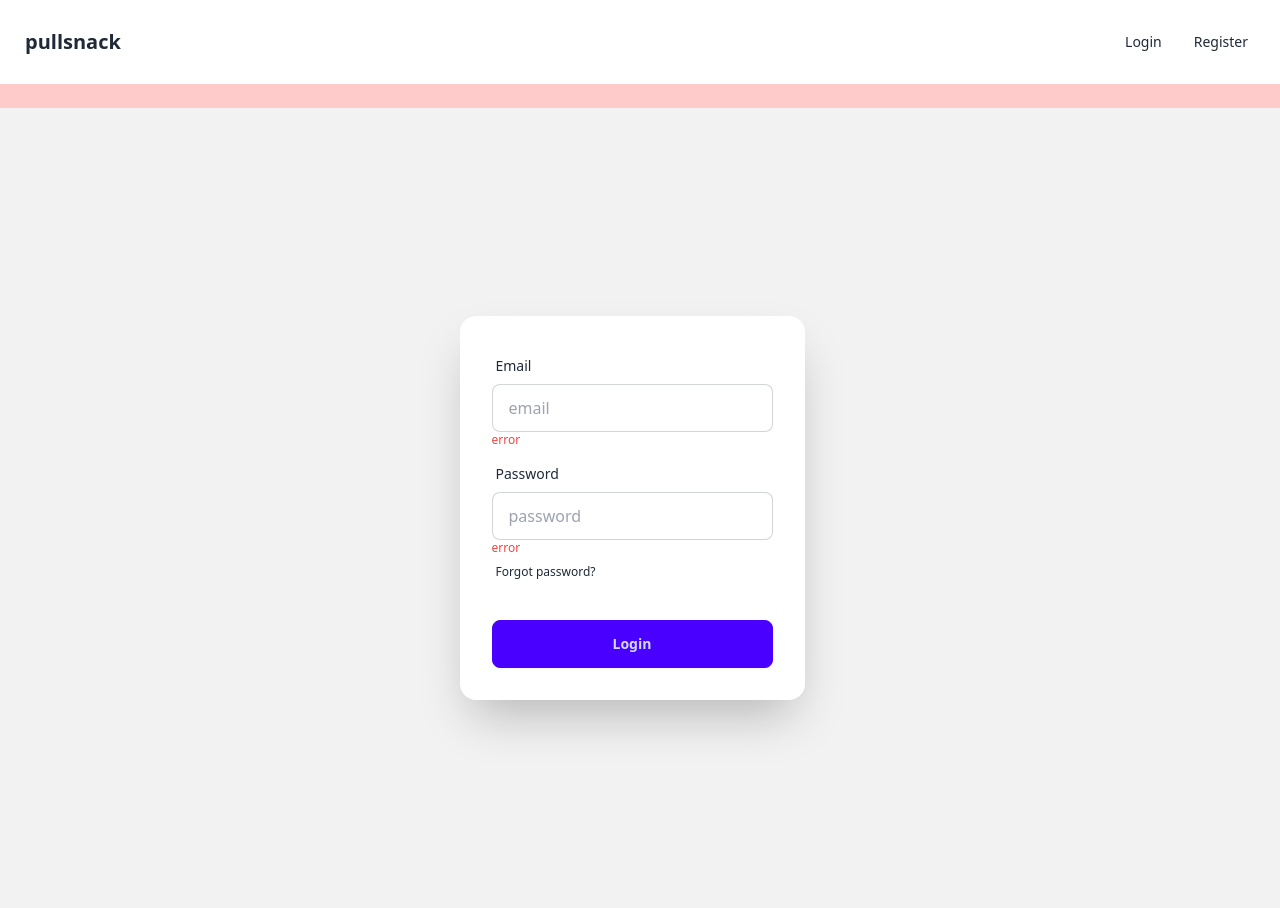
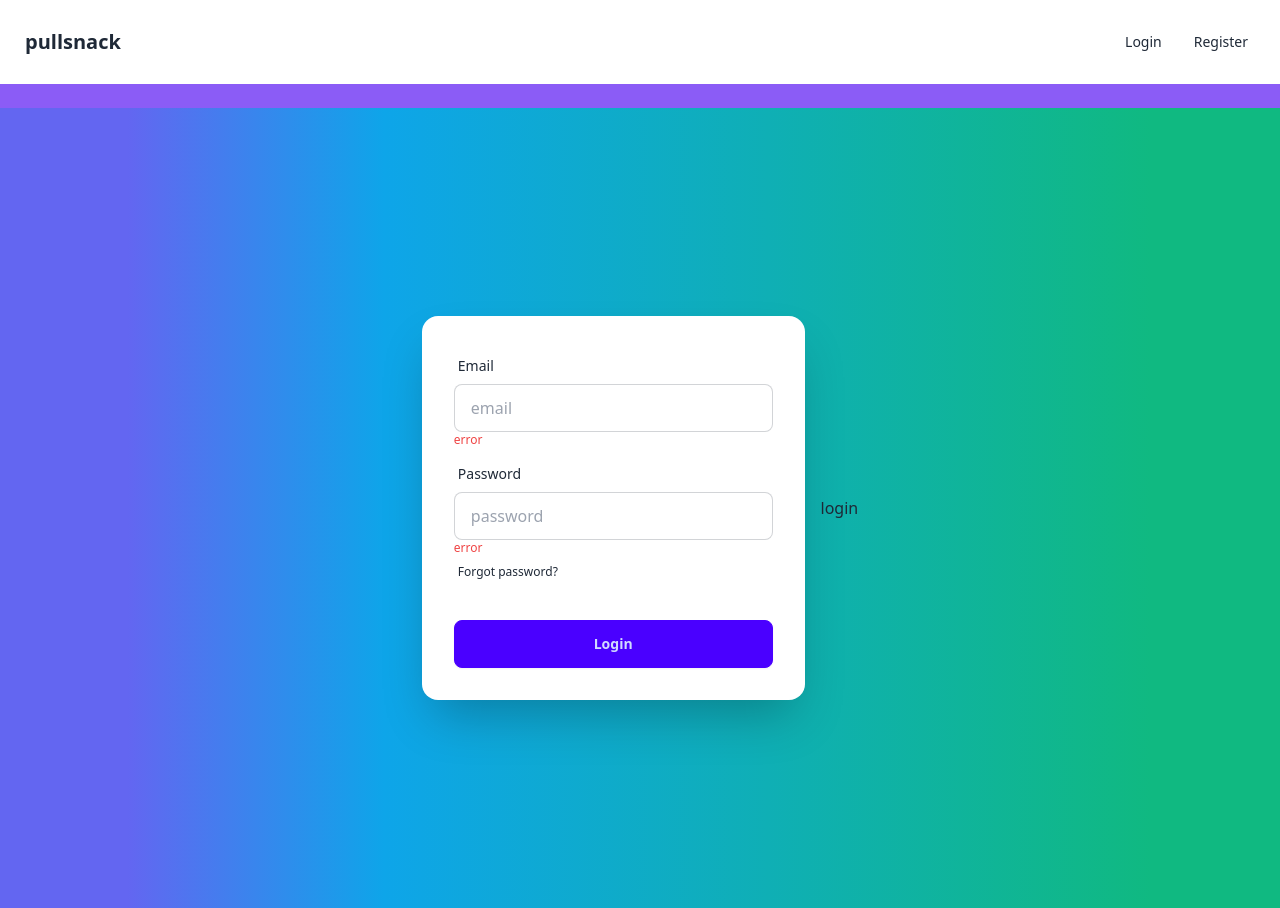
Before and after one commit to m4rkbello/EXPENSE-APP-FULLSTACK-WEB-APP, a React (Vite) app in the folder frontend/: page /login in a window 1280 px wide. Built offline with nearby package versions, Linux system fonts and the light colour scheme.

Commit message:
FRONTEND: WORKING

```diff
--- a/frontend/package.json
+++ b/frontend/package.json
@@ -11,9 +11,12 @@
   },
   "dependencies": {
     "axios": "^1.6.7",
+    "cache": "^3.0.0",
+    "clean": "^4.0.2",
     "js-cookie": "^3.0.5",
     "react": "^18.2.0",
     "react-dom": "^18.2.0",
+    "react-icons": "^5.0.1",
     "react-router-dom": "^6.22.2",
     "react-toastify": "^10.0.4"
   },
--- a/frontend/src/App.jsx
+++ b/frontend/src/App.jsx
@@ -3,7 +3,9 @@ import { Route, Routes, Link, Navigate } from 'react-router-dom';
 import Home from './Components/Home';
 import Login from './Components/Login';
 import Register from './Components/Register';
+
 import NotFound from './Components/Pages/404';
+import { AiOutlineMenu } from "react-icons/ai";
 
 function App() {
   const [hasToken, setHasToken] = useState(false);
@@ -25,11 +27,45 @@ function App() {
   }
 
   return (
-    <div className='bg-red-200 min-h-screen'>
+    <div className='bg-violet-500 min-h-screen'>
       <div className="navbar bg-base-100">
+      {hasToken.length !== 0 && hasToken ? (
+        <div className="drawer">
+        <input id="my-drawer" type="checkbox" className="drawer-toggle" />
+        <div className="drawer-content">
+          {/* Page content here */}
+          <label htmlFor="my-drawer" className="btn btn-primary drawer-button">   <AiOutlineMenu /> Menu</label>
+
+        </div>
+        <div className="drawer-side">
+          <label htmlFor="my-drawer" aria-label="close sidebar" className="drawer-overlay"></label>
+          <ul className="menu p-4 w-80 min-h-full bg-base-200 text-base-content">
+            {/* Sidebar content here */}
+            <Link to="/home"><a>Sidebar Item 1</a></Link>
+            <li><a>Sidebar Item 2</a></li>
+            <li><a>Sidebar Item 1</a></li>
+            <li><a>Sidebar Item 2</a></li>
+
+          </ul>
+
+
+        </div>
+
+      </div>
+
+      ) : (
+
+
                 <div className="flex-1">
                   <Link to="/" className="btn btn-ghost text-xl">pullsnack</Link>
                 </div>
+
+      )
+    }
+
+
+
+
         <div className="flex-none" style={{ display: 'flex' }}>
           <ul className="menu menu-horizontal px-1">
             {hasToken.length !== 0 && hasToken ? (
@@ -55,34 +91,28 @@ function App() {
                   <li>
                     <Link to="/register">Register</Link>
                   </li>
-        {/**
-
-        <li>
-          <details>
-            <summary>OHAHA</summary>
-            <ul className="p-2 bg-base-100 rounded-t-none">
-              <li>Link 1</li>
-              <li>Link 2</li>
-            </ul>
-          </details>
-        </li>
-        */}
                 </ul>
               </div>
             )}
           </ul>
+
         </div>
 
       </div>
+
       <div className='max-w-7xl mx-auto mt-6'>
         <Routes>
           {hasToken ? (
             <Route path="/home" element={<Home />} />
           ) : (
             <>
+
               <Route path="/login" element={<Login />} />
               <Route path="/register" element={<Register />} />
+              {/**
+
               <Route path="*" element={<NotFound />} />
+              */}
 
             </>
           )}
--- a/frontend/src/Components/Home.jsx
+++ b/frontend/src/Components/Home.jsx
@@ -4,7 +4,7 @@ import { Route, Routes, Link } from 'react-router-dom'
 const Home = () => {
   return (
     <div>
-    <div className="hero min-h-screen bg-base-200">
+    <div className="hero min-h-screen bg-gradient-to-r from-indigo-500 from-10% via-sky-500 via-30% to-emerald-500 to-90%">
     <div className="hero-content flex-col lg:flex-row-reverse">
       <img src="https://daisyui.com/images/stock/photo-1635805737707-575885ab0820.jpg" className="max-w-sm rounded-lg shadow-2xl" />
       <div>
--- a/frontend/src/Components/Login.jsx
+++ b/frontend/src/Components/Login.jsx
@@ -47,9 +47,9 @@ const Login = () => {
   return (
     <div>
     <ToastContainer />
-      <div className="hero min-h-screen bg-base-200">
+      <div className="hero min-h-screen bg-gradient-to-r from-indigo-500 from-10% via-sky-500 via-30% to-emerald-500 to-90%">
         <div className="hero-content flex-col lg:flex-row-reverse">
-          <div className="text-center lg:text-left"></div>
+          <div className="text-center lg:text-left">login</div>
           <div className="card shrink-0 w-full max-w-sm shadow-2xl bg-base-100 md:flex">
             <form onSubmit={handleLogin} className="card-body">
               <div className="form-control">
--- a/frontend/src/Components/Register.jsx
+++ b/frontend/src/Components/Register.jsx
@@ -4,10 +4,10 @@ import { Route, Routes, Link } from 'react-router-dom'
 const Register = () => {
   return (
     <div>
-    <div className="hero min-h-screen bg-base-200">
+    <div className="hero min-h-screen bg-gradient-to-r from-indigo-500 from-10% via-sky-500 via-30% to-emerald-500 to-90%">
     <div className="hero-content flex-col lg:flex-row-reverse">
       <div className="text-center lg:text-left">
-
+      Register
       </div>
       <div className="card shrink-0 w-full max-w-sm shadow-2xl bg-base-100 md:flex">
         <form className="card-body">
```
Also changed, not shown: 2 other files (tests, documents, lock files or other folders). Lines whose indentation alone changed are shown as unchanged.
